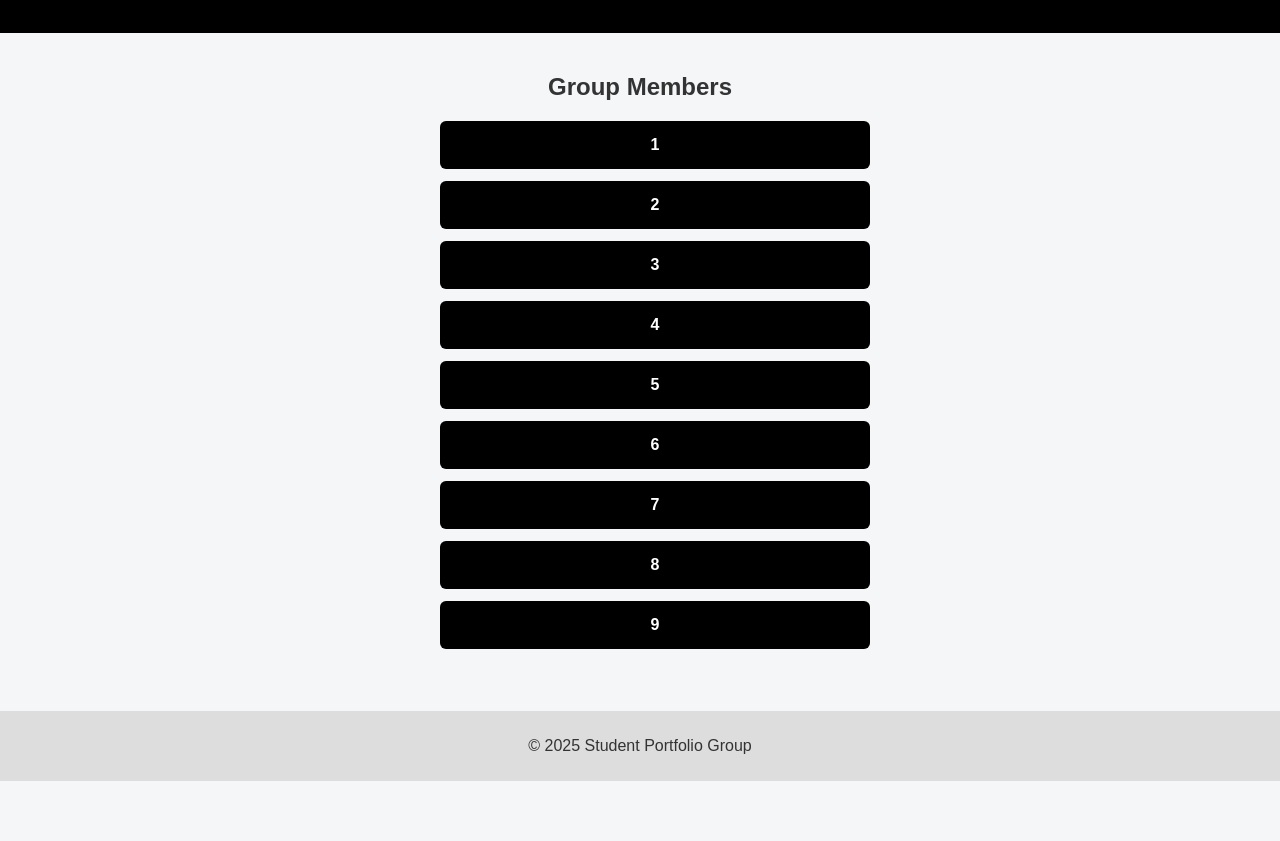
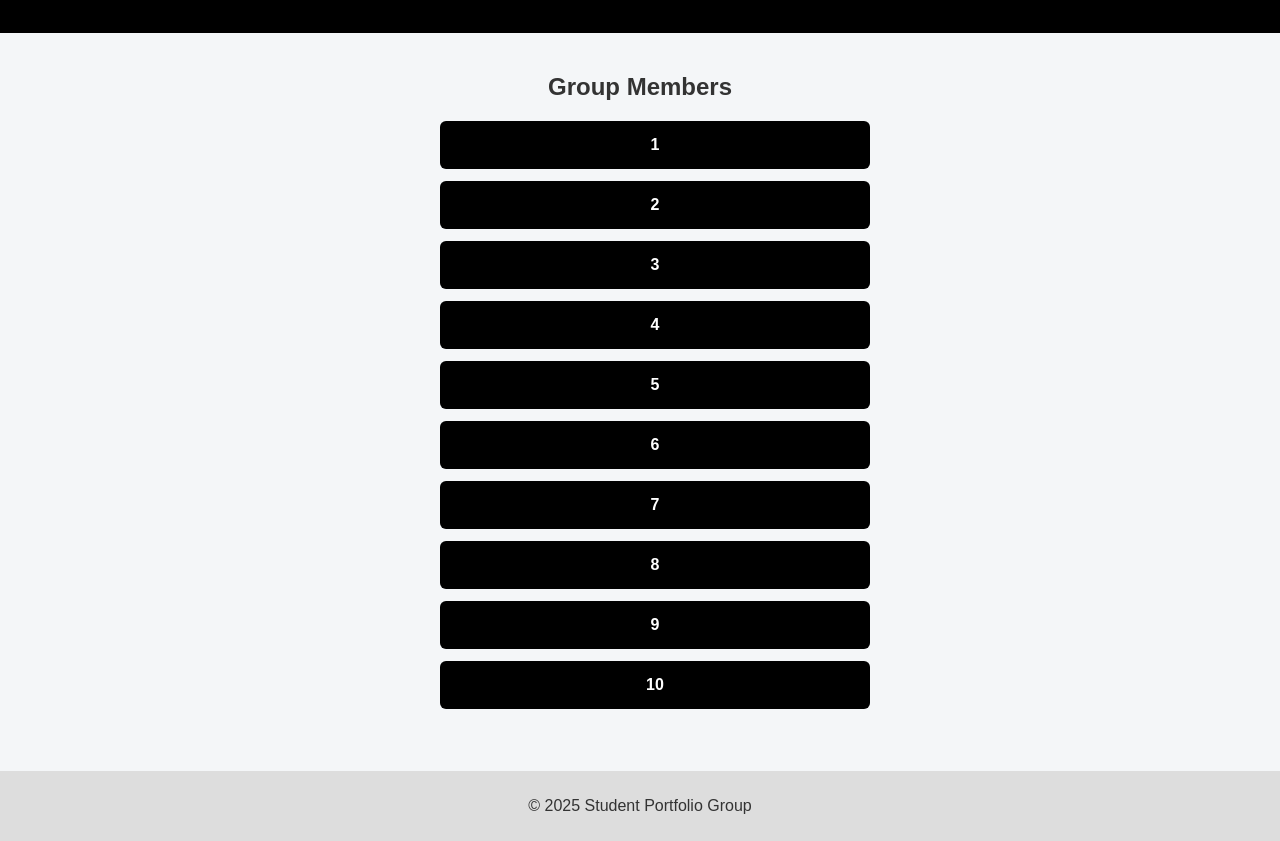
Before and after one commit to HonestMassery/student-portfolio-site, a plain HTML site: page index.html in a window 1280 px wide. Shown: the part 121-962 px from the top of the page. Before the commit the page ends 902 px from the top, so only its background shows below. Drawn offline with Linux system fonts and the light colour scheme.

Commit message:
Addded link for group member 10

```diff
--- a/index.html
+++ b/index.html
@@ -25,6 +25,7 @@
             <li><a class="member-btn" href="pages/7.html">7</a></li>
             <li><a class="member-btn" href="pages/8.html">8</a></li>
             <li><a class="member-btn" href="pages/9.html">9</a></li>
+            <li><a class="member-btn" href="pages/10.html">10</a></li>
         </ul>
     </section>
 </main>
```
